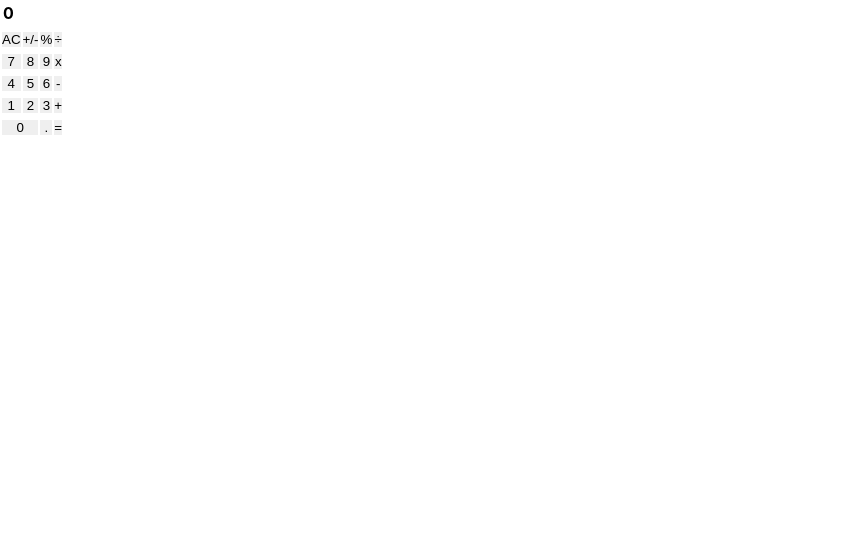
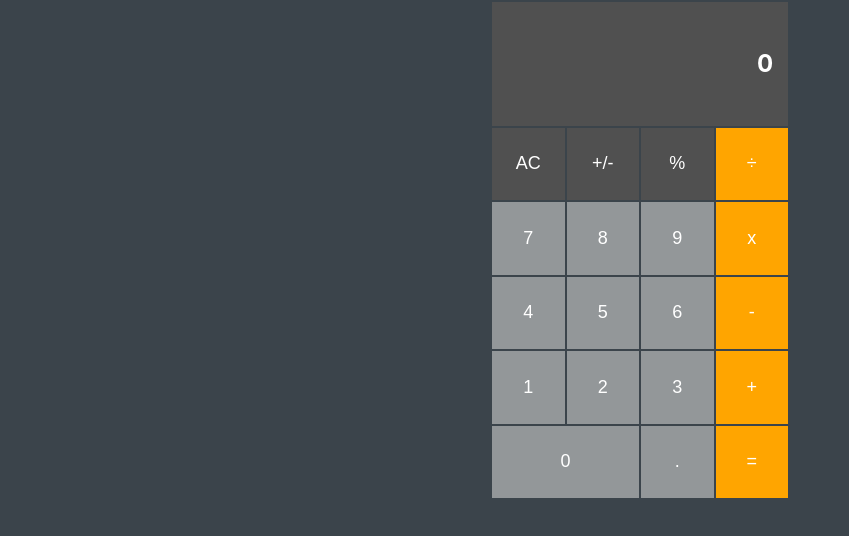
Before and after one commit to kitoshi/calculator, a React (Create React App) app: page / in a window 1280 px wide. Shown: the top 536 px of the page, without its empty margins (0-849 px from the left). Built offline with nearby package versions, Linux system fonts and the light colour scheme.

Commit message:
css formatted

```diff
--- a/src/App.css
+++ b/src/App.css
@@ -1,16 +1,43 @@
+* {
+  color: white;
+  font-size: large;
+}
+
 .App {
   text-align: center;
+  display: flex;
+  justify-content: center;
+}
+
+table,
+th,
+td {
+  border: none;
 }
 
 table {
-  display: flex;
-  flex-direction: column;
-  height: 50vh;
-  width: 10vw;
+  height: 500px;
+  width: 300px;
+}
+
+thead {
+  width: 100%;
+  height: 25%;
+}
+
+tbody {
+  width: 100%;
+  height: 75%;
+}
+
+tr {
+  width: 100%;
+  height: 20%;
 }
 
 td {
   padding: 0;
+  width: 25%;
 }
 
 button {
@@ -19,15 +46,3 @@ button {
   padding: 0%;
   border: none;
 }
-
-thead {
-  width: 100%;
-}
-
-tbody {
-  width: 100%;
-}
-
-tr {
-  width: 100%;
-}
--- a/src/components/Calculator.jsx
+++ b/src/components/Calculator.jsx
@@ -7,22 +7,53 @@ export default function Calculator(props) {
       <table>
         <thead>
           <tr>
-            <th>{props.numberInput === '' ? '0' : props.numberInput}</th>
+            <th
+              colSpan={'4'}
+              style={{
+                backgroundColor: '#505050',
+                width: '100%',
+                textAlign: 'right',
+                paddingRight: '5%',
+                fontSize: 'x-large'
+              }}
+            >
+              {props.numberInput === '' ? '0' : props.numberInput}
+            </th>
           </tr>
         </thead>
         <tbody>
           <tr>
             <td>
-              <button onClick={props.clearNumbers}>AC</button>
+              <button
+                onClick={props.clearNumbers}
+                style={{ backgroundColor: '#505050' }}
+              >
+                AC
+              </button>
             </td>
             <td>
-              <button onClick={props.signChange}>+/-</button>
+              <button
+                onClick={props.signChange}
+                style={{ backgroundColor: '#505050' }}
+              >
+                +/-
+              </button>
             </td>
             <td>
-              <button onClick={props.percentNumberInput}>%</button>
+              <button
+                onClick={props.percentNumberInput}
+                style={{ backgroundColor: '#505050' }}
+              >
+                %
+              </button>
             </td>
             <td>
-              <button onClick={() => props.operatorSelect('/')}>÷</button>
+              <button
+                onClick={() => props.operatorSelect('/')}
+                style={{ backgroundColor: 'orange' }}
+              >
+                ÷
+              </button>
             </td>
           </tr>
           <tr>
@@ -31,7 +62,12 @@ export default function Calculator(props) {
               setValue={props.setValue}
             />
             <td>
-              <button onClick={() => props.operatorSelect('*')}>x</button>
+              <button
+                onClick={() => props.operatorSelect('*')}
+                style={{ backgroundColor: 'orange' }}
+              >
+                x
+              </button>
             </td>
           </tr>
           <tr>
@@ -40,7 +76,12 @@ export default function Calculator(props) {
               setValue={props.setValue}
             />
             <td>
-              <button onClick={() => props.operatorSelect('-')}>-</button>
+              <button
+                onClick={() => props.operatorSelect('-')}
+                style={{ backgroundColor: 'orange' }}
+              >
+                -
+              </button>
             </td>
           </tr>
           <tr>
@@ -49,7 +90,12 @@ export default function Calculator(props) {
               setValue={props.setValue}
             />
             <td>
-              <button onClick={() => props.operatorSelect('+')}>+</button>
+              <button
+                onClick={() => props.operatorSelect('+')}
+                style={{ backgroundColor: 'orange' }}
+              >
+                +
+              </button>
             </td>
           </tr>
           <tr>
@@ -58,10 +104,20 @@ export default function Calculator(props) {
               setValue={props.setValue}
             />
             <td>
-              <button onClick={props.decimalNumberInput}>.</button>
+              <button
+                onClick={props.decimalNumberInput}
+                style={{ backgroundColor: '#939799' }}
+              >
+                .
+              </button>
             </td>
             <td>
-              <button onClick={props.evaluateCalculation}>=</button>
+              <button
+                onClick={props.evaluateCalculation}
+                style={{ backgroundColor: 'orange' }}
+              >
+                =
+              </button>
             </td>
           </tr>
         </tbody>
--- a/src/components/Numbers.jsx
+++ b/src/components/Numbers.jsx
@@ -7,6 +7,7 @@ export default function Numbers(props) {
             type='button'
             className='numbers'
             onClick={() => props.setValue(() => item)}
+            style={{ backgroundColor: '#939799' }}
           >
             {item}
           </button>
--- a/src/index.css
+++ b/src/index.css
@@ -5,6 +5,7 @@ body {
     sans-serif;
   -webkit-font-smoothing: antialiased;
   -moz-osx-font-smoothing: grayscale;
+  background-color: #3b444b;
 }
 
 code {
```
